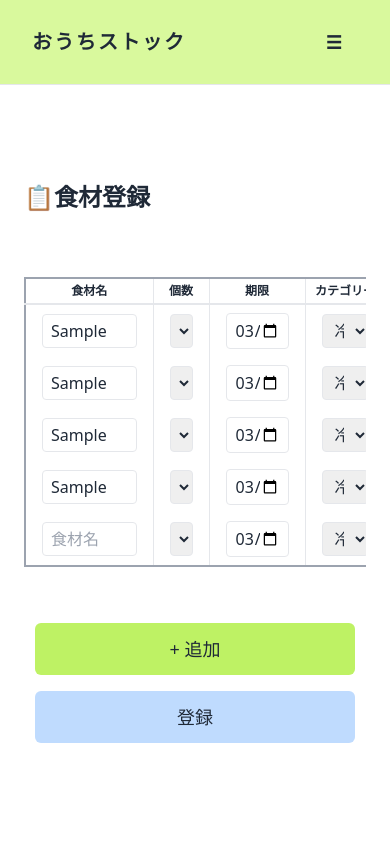
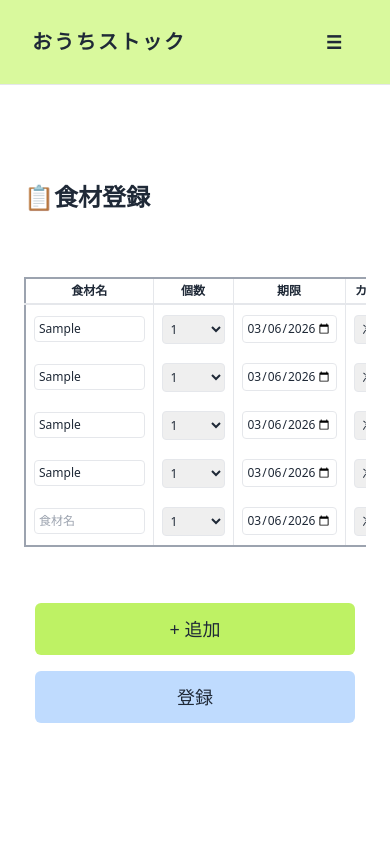
Before and after one commit to ricainais1-pixel/food-manager, a Next.js app: page /newfoods in a window 390 px wide. Both pictures are taken after typing "Sample", "Sample", "Sample", "Sample" into the empty fields and a click on the button "+ 追加". Shown: the top 844 px of the page. Built offline with nearby package versions, Linux system fonts and the light colour scheme; no server answers.

Commit message:
tailwindCSSの変更

```diff
--- a/app/shopping/page.tsx
+++ b/app/shopping/page.tsx
@@ -61,7 +61,8 @@ export default function Shopping () {
                     >
                         + 追加
                     </Button>
-                    <Link href="./shopping/stock-from-shopping" >
+                    <Link href="./shopping/stock-from-shopping"
+                    className="w-full sm:w-32 md:w-36 max-w-xs" >
                         <Button
                             className="bg-blue-200 px-6 py-3 w-full sm:w-32 md:w-36 hover:bg-blue-400 max-w-xs"
                         >
--- a/components/features/newfoods/FixedNewFoodRow.tsx
+++ b/components/features/newfoods/FixedNewFoodRow.tsx
@@ -16,18 +16,18 @@ export default function FixedFoodRow({ fixedRow, setFixedRow,deleteFixedRow,upda
 
     return(
         <tr>
-            <td className="border-r px-4 py-2">
+            <td className="border-r px-2 py-1 text-xs sm:px-3 sm:py-1 sm:text-sm md:px-4 md:py-2 md:text-base">
                 <input
                     type="text"
                     placeholder="食材名"
-                    className="w-full border rounded px-2 py-1 focus:outline-none"
+                    className="w-full border rounded px-1 py-1 text-xs sm:text-sm md:text-base"
                     value={fixedRow.name}
                     onChange={(e) => updateFixedRow(fixedRow.id, "name", e.target.value)}
                 />
             </td>
-            <td className="border-r px-4 py-2">
+            <td className="border-r px-2 py-1 text-center text-xs sm:text-sm md:text-base">
                 <select
-                    className="w-full border rounded px-2 py-1 focus:outline-none"
+                    className="w-full border rounded px-1 py-1 text-xs sm:text-sm md:text-base focus:outline-none"
                     value={fixedRow.count}
                     onChange={(e) => updateFixedRow(fixedRow.id, "count", Number(e.target.value))}
                 >
@@ -39,17 +39,17 @@ export default function FixedFoodRow({ fixedRow, setFixedRow,deleteFixedRow,upda
                     <option value={5}>5</option>
                 </select>
             </td>
-            <td className="border-r px-4 py-2">
+            <td className="border-r px-2 py-1 text-center text-xs sm:text-sm md:text-base">
                 <input
                     type="date"
-                    className="w-full border rounded px-2 py-1 focus:outline-none"
+                    className="w-full border rounded px-1 py-1 text-xs sm:text-sm md:text-base"
                     value={fixedRow.expiry}
                     onChange={(e) => updateFixedRow(fixedRow.id, "expiry", e.target.value)}
                 />
             </td>
-            <td className="border-r px-4 py-2">
+            <td className="border-r px-2 py-1 text-center text-xs sm:text-sm md:text-base">
                 <select
-                    className="w-full border rounded px-2 py-1 focus:outline-none"
+                    className="w-full border rounded px-1 py-1 text-xs sm:text-sm md:text-base focus:outline-none"
                     value={fixedRow.category}
                     onChange={(e) => updateFixedRow(fixedRow.id, "category", e.target.value)}
                 >
--- a/components/features/newfoods/NewFoodRow.tsx
+++ b/components/features/newfoods/NewFoodRow.tsx
@@ -12,18 +12,18 @@ type Props = {
 export default function NewFoodRow({ food, updateFood, deleteFood }: Props) {
     return(
         <tr>
-            <td className="border-r px-4 py-2">
+            <td className="border-r px-2 py-1 text-xs sm:px-3 sm:py-1 sm:text-sm md:px-4 md:py-2 md:text-base">
                 <input
                     type="text"
                     value={food.name}
                     placeholder="食材名"
-                    className="w-full border rounded px-2 py-1 focus:outline-none"
+                    className="w-full border rounded px-1 py-1 text-xs sm:text-sm md:text-base"
                     onChange={(e) => updateFood(food.id, "name", e.target.value)}
                     />
             </td>
-            <td className="border-r px-4 py-2">
+            <td className="border-r px-2 py-1 text-center text-xs sm:text-sm md:text-base">
                 <select
-                className="w-full border rounded px-2 py-1 focus:outline-none"
+                className="w-full border rounded px-1 py-1 text-xs sm:text-sm md:text-base focus:outline-none"
                 value={food.count ?? 1}
                 onChange={(e) => updateFood(food.id, "count", e.target.value)}>
                     <option value={0}>0</option>
@@ -34,17 +34,17 @@ export default function NewFoodRow({ food, updateFood, deleteFood }: Props) {
                     <option value={5}>5</option>
                 </select>
             </td>
-            <td className="border-r px-4 py-2">
+            <td className="border-r px-2 py-1 text-center text-xs sm:text-sm md:text-base">
                 <input
                     type="date"
-                    className="w-full border rounded px-2 py-1 focus:outline-none"
+                    className="w-full border rounded px-1 py-1 text-xs sm:text-sm md:text-base"
                     value={food.expiry ?? new Date().toISOString().split("T")[0]}
                     onChange={(e) => updateFood(food.id, "expiry", e.target.value)}
                 />
             </td>
-            <td className="border-r px-4 py-2">
+            <td className="border-r px-2 py-1 text-center text-xs sm:text-sm md:text-base">
                 <select
-                className="w-full border rounded px-2 py-1 focus:outline-none"
+                className="w-full border rounded px-1 py-1 text-xs sm:text-sm md:text-base focus:outline-none"
                 value={food.category ?? "冷蔵庫"}
                 onChange={(e) => updateFood(food.id, "category", e.target.value)}>
                     <option value="冷蔵庫">冷蔵庫</option>
--- a/components/features/newfoods/NewFoodTable.tsx
+++ b/components/features/newfoods/NewFoodTable.tsx
@@ -31,10 +31,10 @@ export default function NewFoodTable({
                     <thead className="border-b-2">
                     <tr>
                         <th className="border-r px-2 py-1 text-xs sm:px-3 sm:py-1 sm:text-sm md:px-4 md:py-2 md:text-base w-32">食材名</th>
-                        <th className="border-r px-2 py-1 text-xs sm:px-3 sm:py-1 sm:text-sm md:px-4 md:py-2 md:text-base w-14">個数</th>
-                        <th className="border-r px-2 py-1 text-xs sm:px-3 sm:py-1 sm:text-sm md:px-4 md:py-2 md:text-base w-24">期限</th>
+                        <th className="border-r px-2 py-1 text-xs sm:px-3 sm:py-1 sm:text-sm md:px-4 md:py-2 md:text-base w-20">個数</th>
+                        <th className="border-r px-2 py-1 text-xs sm:px-3 sm:py-1 sm:text-sm md:px-4 md:py-2 md:text-base w-28">期限</th>
                         <th className="border-r px-2 py-1 text-xs sm:px-3 sm:py-1 sm:text-sm md:px-4 md:py-2 md:text-base w-20">カテゴリー</th>
-                        <th className="px-2 py-1 text-xs sm:px-3 sm:py-1 sm:text-sm md:px-4 md:py-2 md:text-base w-28"></th>
+                        <th className="px-2 py-1 text-xs sm:px-3 sm:py-1 sm:text-sm md:px-4 md:py-2 md:text-base w-20"></th>
                     </tr>
                 </thead>
 
--- a/components/features/shopping/ShoppingRow.tsx
+++ b/components/features/shopping/ShoppingRow.tsx
@@ -33,22 +33,22 @@ export default function ShoppingRow({
     return (
         <tr>
             <td
-            className="border-r px-4 py-2">
+            className="border-r px-2 py-1 text-xs sm:px-3 sm:py-1 sm:text-sm md:px-4 md:py-2 md:text-base">
                 {editingId === item.id ? (
                     <input
                         value={item.name}
                         onChange={(e) => handleNameChange(item.id, e.target.value)}
-                        className="w-full border rounded px-2 py-1 focus:outline-none"
+                        className="w-full border rounded px-1 py-1 text-xs sm:text-sm md:text-base"
                     />
                 ) : (
                     item.name
                 )}
             </td>
-            <td className="border-r px-4 py-2">
+            <td className="border-r px-2 py-1 text-center text-xs sm:text-sm md:text-base">
                 {editingId === item.id ? (
                     <select
                         value={item.count}
-                        className="w-full border rounded px-2 py-1 focus:outline-none"
+                        className="w-full border rounded px-1 py-1 text-xs sm:text-sm md:text-base focus:outline-none"
                         onChange={(e) => handleEditCountChange(item.id, Number(e.target.value))}
                     >
                         <option value={0}>0</option>
@@ -63,13 +63,13 @@ export default function ShoppingRow({
                 )}
             </td>
             <td
-            className="border-r px-4 py-2">
+            className="border-r px-2 py-1 text-center text-xs sm:text-sm md:text-base">
                 {editingId === item.id ? (
 
                 <select
                     value={item.category || ""}
                     onChange={(e) => handleCategoryChange(item.id, e.target.value)}
-                    className="w-full border rounded px-2 py-1 focus:outline-none"
+                    className="w-full border rounded px-1 py-1 text-xs sm:text-sm md:text-base focus:outline-none"
                 >
                     <option value="冷蔵庫">冷蔵庫</option>
                     <option value="冷凍庫">冷凍庫</option>
```
Also changed, not shown: components/features/shopping/DraftRow.tsx (+7 -7 lines).
